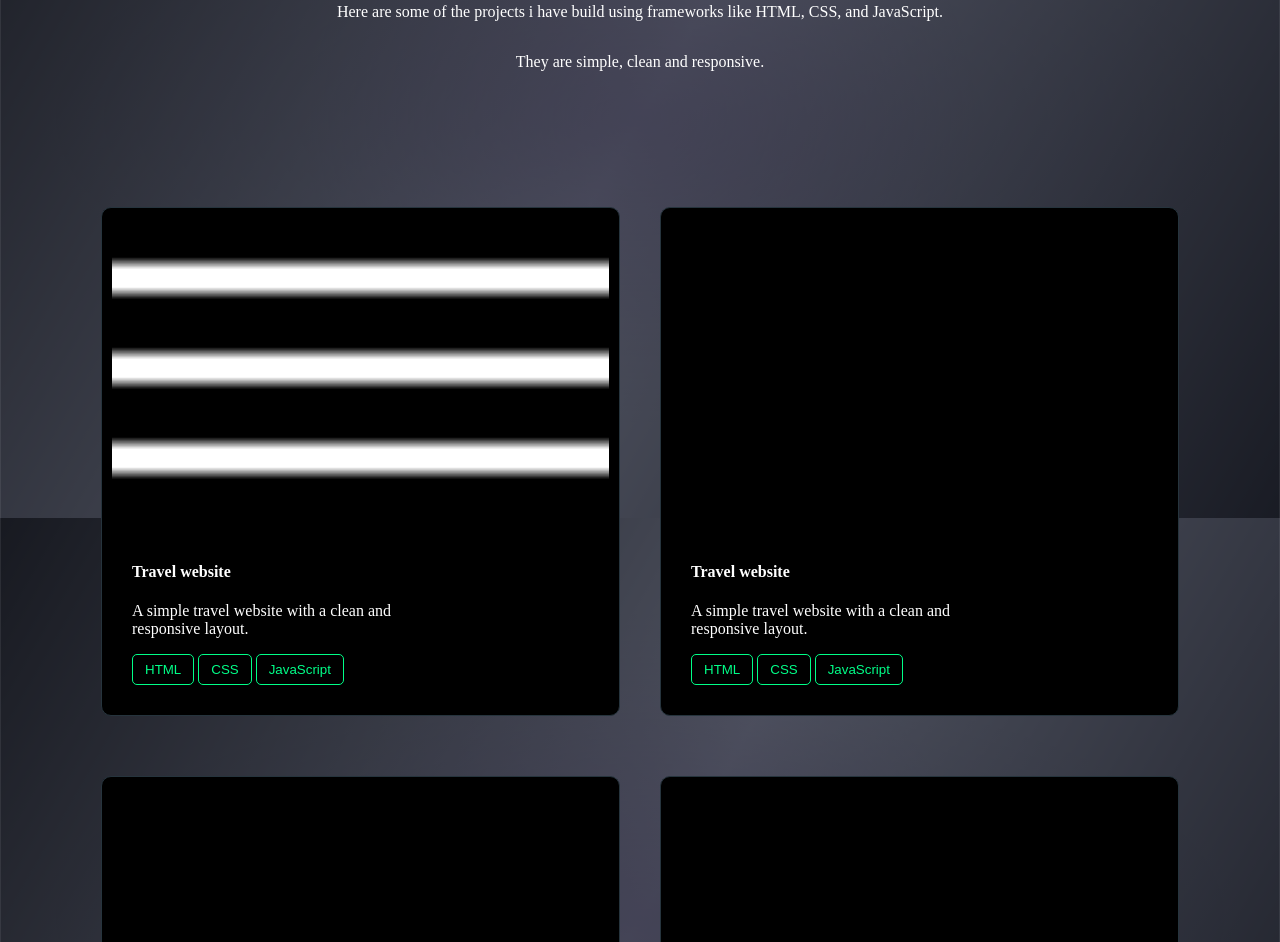
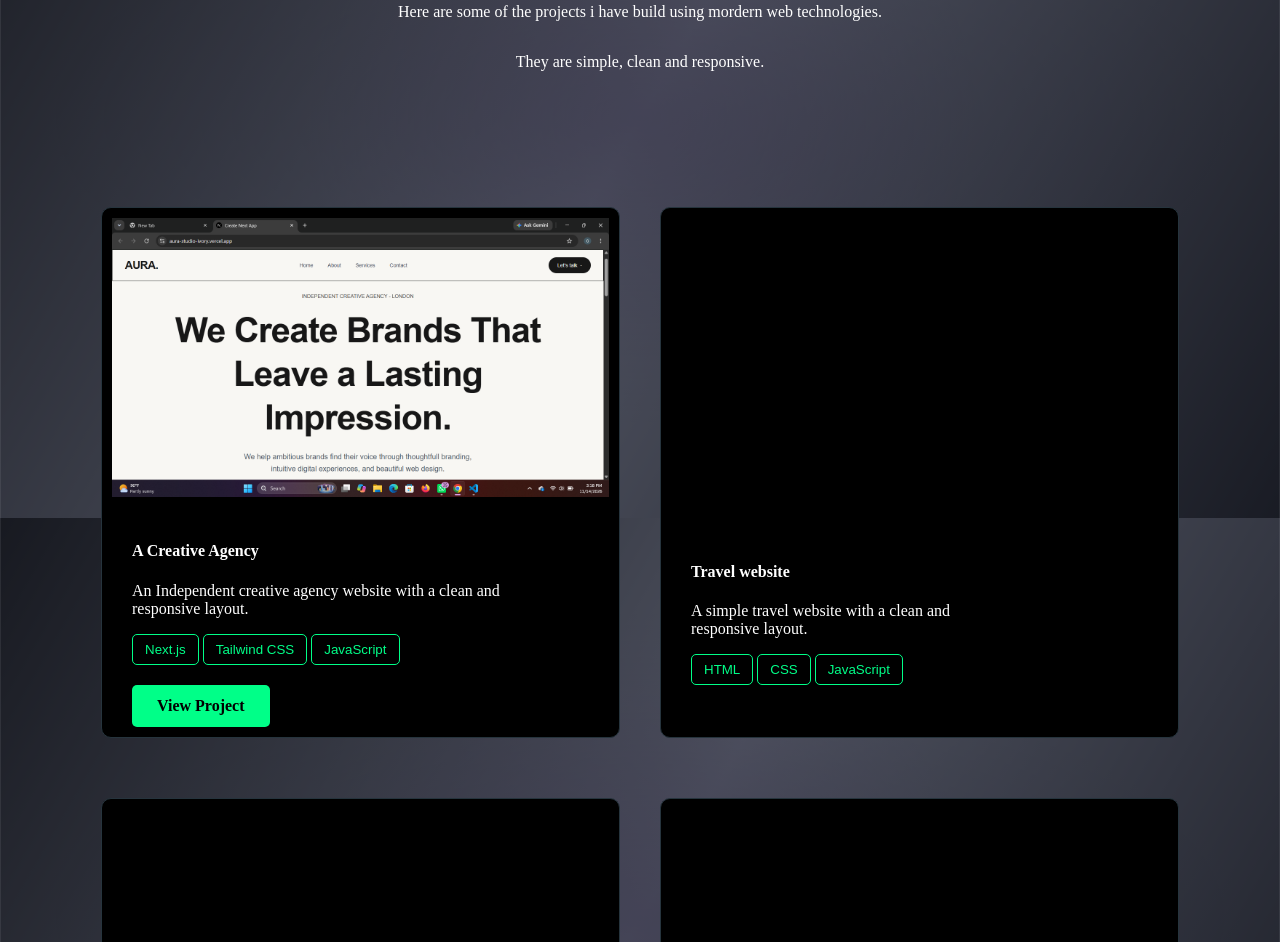
Before and after one commit to Bigdavid01/goodluck-david, a plain HTML site: page project.html in a window 1280 px wide. Shown: the part 282-1224 px from the top of the page. Drawn offline with Linux system fonts and the light colour scheme.

Commit message:
updated for aura

```diff
--- a/project.html
+++ b/project.html
@@ -40,23 +40,25 @@
                 </div>
                 <h3>Some of My Work</h3>
                 <p>
-                    Here are some of the projects i have build using frameworks like HTML, CSS, and JavaScript.
+                    Here are some of the projects i have build using mordern web technologies.
                 </p>
                 <p>They are simple, clean and responsive.</p>
             </div>
             <div class="projectcards">
                 <div class="pcard">
-                    <img src="images/icons8-menu-50.png" alt="">
+                    <a href="https://aura-studio-ivory.vercel.app"target="_blank"rel="noopener noreferrer">
+                    <img src="images/Screenshot (2).png" alt="Aura Studio"></a>
                     <div class="ctext">
-                        <h4>Travel website</h4>
+                        <h4>A Creative Agency</h4>
                         <p>
-                            A simple travel website with a clean and
+                            An Independent creative agency website with a clean and
                             <br>responsive layout.
                         </p>
-                        <button>HTML</button>
-                        <button>CSS</button>
+                        <button>Next.js</button>
+                        <button>Tailwind CSS</button>
                         <button>JavaScript</button>
                     </div>
+                    <a href="https://aura-studio-ivory.vercel.app"target="_blank" rel="noopener noreferrer" class="aura-p-link">View Project</a>
                 </div>
                 <div class="pcard">
                     <img src="images/icons8-hamburger-50.png" alt="">
--- a/styles.css
+++ b/styles.css
@@ -1377,11 +1377,12 @@ footer {
         box-sizing: border-box;
     }
 
-    .contactinfo div:first-child p {
-        flex-wrap: wrap;
-    }
+
     .contactinfor {
         width: 100%;
+    }
+    .infor {
+        padding-left: 15px;
     }
 
     .socials1 {
@@ -1436,3 +1437,18 @@ footer {
     }
 
 }
+.aura-p-link {
+    display: inline-block;
+    padding: 12px 25px;
+    background: #00ff88;
+    color: black;
+    text-decoration: none;
+    border-radius: 5px;
+    font-weight: bold;
+    transition: 0.3s;
+    margin-left: 20px;
+}
+.aura-p-link:hover {
+    background: white;
+    transform: translateY(-3px);
+}
```
Also changed, not shown: contact.html (+1 -1 lines), images/Screenshot (2).png (added).
